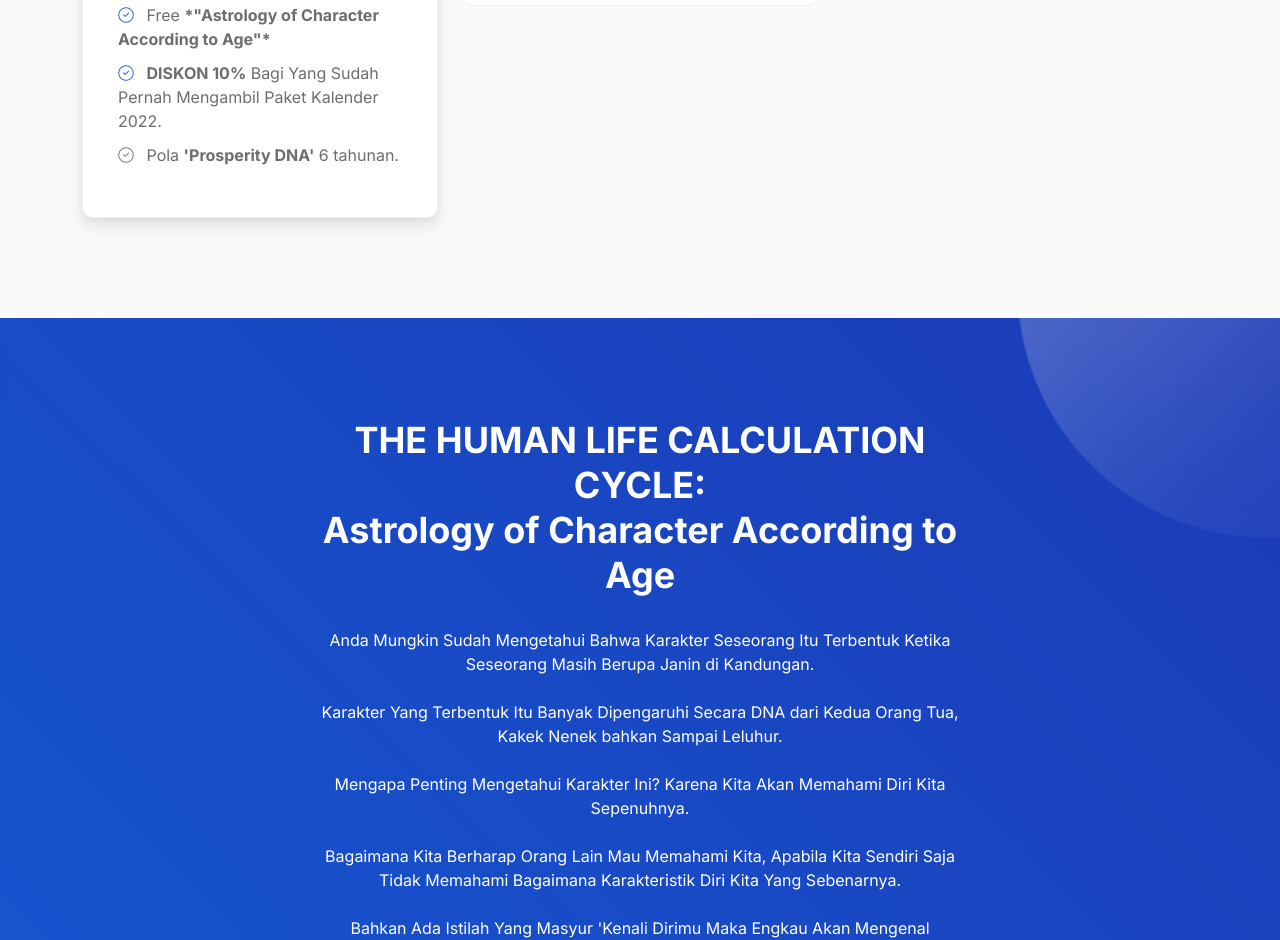
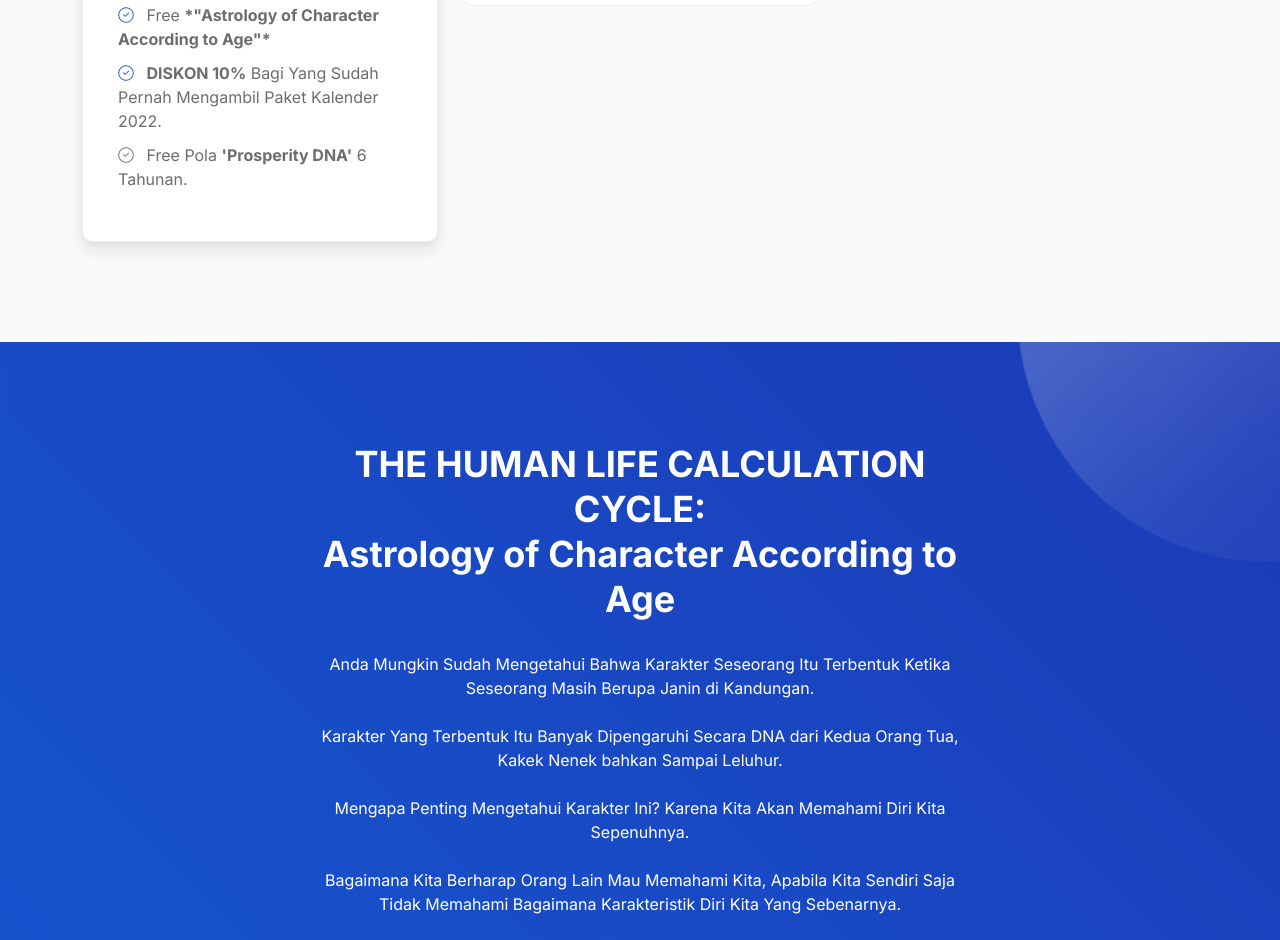
Before and after one commit to coachsanto/coachsanto.github.io, a plain HTML site: page index.html in a window 1280 px wide. Shown: the part 2331-3271 px from the top of the page. Drawn offline with Linux system fonts and the light colour scheme.

Commit message:
no message

```diff
--- a/index.html
+++ b/index.html
@@ -191,7 +191,7 @@ dan Menghindari waktu yang Kurang Baik Dalam melakukan aktivitas-aktivitas penti
               <ul class="table-list">
                 <li> <i class="lni lni-checkmark-circle"></i> Free <b>*"Astrology of Character According to Age"*</b></li>
                 <li> <i class="lni lni-checkmark-circle"></i> <b>DISKON 10%</b> Bagi Yang Sudah Pernah Mengambil Paket Kalender 2022.</li>
-                <li> <i class="lni lni-checkmark-circle deactive"></i> Pola <b>'Prosperity DNA'</b> 6 tahunan.</li>
+                <li> <i class="lni lni-checkmark-circle deactive"></i> Free Pola <b>'Prosperity DNA'</b> 6 Tahunan.</li>
               </ul>
             </div>
           </div>
```
